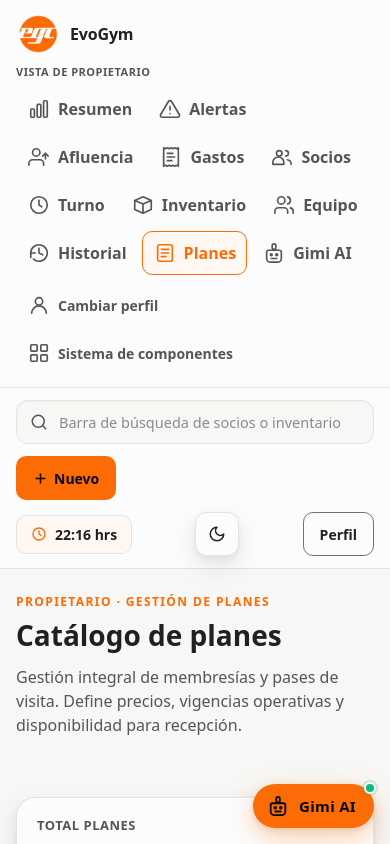
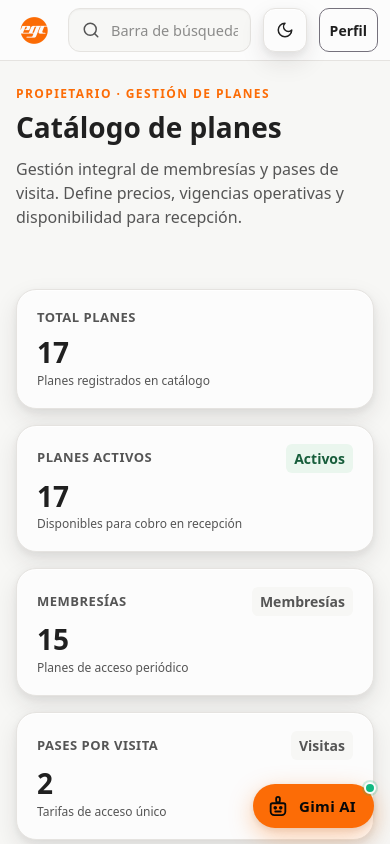
Before and after one commit to SirDaarick/EvoGym, a React (Vite) app in the folder frontend/: page /owner/plans in a window 390 px wide. Shown: the top 844 px of the page. Built offline with nearby package versions, Linux system fonts and the light colour scheme; some icons are missing.

Commit message:
feat(mobile): add compact shell navigation drawer

```diff
--- a/frontend/src/app/App.tsx
+++ b/frontend/src/app/App.tsx
@@ -105,6 +105,10 @@ export function App() {
   const [sidebarPinned, setSidebarPinned] = useState(false);
   const [sidebarHovered, setSidebarHovered] = useState(false);
   const [sidebarFocused, setSidebarFocused] = useState(false);
+  const [mobileNavOpen, setMobileNavOpen] = useState(false);
+  const touchStart = useRef<{ x: number; y: number } | null>(null);
+  const mobileNavOpener = useRef<HTMLButtonElement>(null);
+  const mobileNavClose = useRef<HTMLButtonElement>(null);
   const sidebarExpanded = sidebarPinned || sidebarHovered || sidebarFocused;
   const role: Role = location.pathname.startsWith('/reception/') ? 'RECEPTION' : location.pathname.startsWith('/owner/') ? 'OWNER' : catalogRole;
   const items = navigation.filter(item => item.roles.includes(role));
@@ -114,6 +118,19 @@ export function App() {
     setSidebarHovered(false);
     setSidebarFocused(false);
   }, [location.pathname]);
+
+  useEffect(() => {
+    if (!mobileNavOpen) return;
+    mobileNavClose.current?.focus();
+    function closeOnEscape(event: KeyboardEvent) {
+      if (event.key === 'Escape') {
+        setMobileNavOpen(false);
+        mobileNavOpener.current?.focus();
+      }
+    }
+    document.addEventListener('keydown', closeOnEscape);
+    return () => document.removeEventListener('keydown', closeOnEscape);
+  }, [mobileNavOpen]);
 
   useEffect(() => {
     function syncTheme() {
@@ -176,9 +193,24 @@ export function App() {
 
   if (location.pathname === '/') return <RouteBoundary key="profiles"><StaffProfileSelection /></RouteBoundary>;
 
-  return <div className="app-shell">
+  return <div className="app-shell" onTouchStart={event => {
+    const target = event.target as HTMLElement;
+    if (target.closest('input, textarea, select, button, a, [contenteditable="true"], [data-horizontal-scroll]')) return;
+    const touch = event.touches[0];
+    touchStart.current = touch ? { x: touch.clientX, y: touch.clientY } : null;
+  }} onTouchEnd={event => {
+    const start = touchStart.current;
+    touchStart.current = null;
+    const touch = event.changedTouches[0];
+    if (!start || !touch) return;
+    const dx = touch.clientX - start.x;
+    const dy = touch.clientY - start.y;
+    if (Math.abs(dx) < 80 || Math.abs(dx) < Math.abs(dy) * 1.4) return;
+    if (dx > 0 && start.x < 32) setMobileNavOpen(true);
+  }}>
     <a href="#main-content" className="skip-link">Ir al contenido</a>
-    <aside className="sidebar" aria-label="Barra lateral" data-expanded={sidebarExpanded} onClickCapture={event => {
+    {mobileNavOpen && <button className="mobile-nav-backdrop" type="button" aria-label="Descartar menú" onClick={() => setMobileNavOpen(false)} />}
+    <aside className="sidebar" aria-label={mobileNavOpen ? 'Navegación principal' : 'Barra lateral'} role={mobileNavOpen ? 'dialog' : undefined} aria-modal={mobileNavOpen ? true : undefined} data-mobile-open={mobileNavOpen} data-expanded={sidebarExpanded} onClickCapture={event => {
       if (!debugPerformance || !(event.target instanceof Element)) return;
       const link = event.target.closest('a');
       if (link) console.info('[evogym:perf] Sidebar navigation click', {
@@ -206,13 +238,15 @@ export function App() {
       }
     }}>
       <div className="sidebar-head"><Link className="brand" to={homePath(role)} title="EvoGym"><img src={logo} alt="EvoGym" width={128} height={124} /><span aria-hidden="true">EvoGym</span></Link>
+        <button ref={mobileNavClose} className="mobile-nav-close" type="button" tabIndex={mobileNavOpen ? 0 : -1} aria-label="Cerrar navegación" onClick={() => { setMobileNavOpen(false); mobileNavOpener.current?.focus(); }}>×</button>
         <button className="sidebar-toggle" type="button" aria-label={sidebarPinned ? 'Liberar barra lateral' : 'Fijar barra lateral'} aria-pressed={sidebarPinned} aria-expanded={sidebarExpanded} onClick={() => setSidebarPinned(value => !value)} title={sidebarPinned ? 'Liberar barra lateral' : 'Fijar barra lateral'}><span aria-hidden="true">{sidebarPinned ? '‹' : '›'}</span></button></div>
       <p className="sidebar-caption">{role === 'OWNER' ? 'Vista de propietario' : 'Vista de recepción'}</p>
-      <nav aria-label="Navegación principal">{items.map(item => <NavLink key={item.slug} to={rolePath(role, item.slug)} aria-label={item.label} title={item.label}><NavIcon name={item.slug} /><span className="sidebar-label" aria-hidden="true">{item.label}</span></NavLink>)}</nav>
+      <nav aria-label="Navegación principal">{items.map(item => <NavLink key={item.slug} to={rolePath(role, item.slug)} aria-label={item.label} title={item.label} onClick={() => setMobileNavOpen(false)}><NavIcon name={item.slug} /><span className="sidebar-label" aria-hidden="true">{item.label}</span></NavLink>)}</nav>
       <div className="sidebar-bottom"><Link to="/" aria-label="Cambiar perfil" title="Cambiar perfil"><NavIcon name="profile" /><span className="sidebar-label" aria-hidden="true">Cambiar perfil</span></Link><Link to="/components" aria-label="Sistema de componentes" title="Sistema de componentes"><NavIcon name="components" /><span className="sidebar-label" aria-hidden="true">Sistema de componentes</span></Link></div>
     </aside>
     <div className="workspace">
       <header className="demo-bar">
+        <button ref={mobileNavOpener} className="mobile-brand-opener" type="button" aria-label="Abrir navegación" aria-expanded={mobileNavOpen} onClick={() => setMobileNavOpen(true)}><img src={logo} alt="" width={32} height={32} /></button>
         <div className="header-left-spacer" aria-hidden="true" />
         <div className="header-search-group">
           <MemberSearch key={`${resetVersion}-${role}`} role={role} />
--- a/frontend/src/styles.css
+++ b/frontend/src/styles.css
@@ -139,6 +139,7 @@
   .skip-link:focus { top: 12px; }
 }
 
+.mobile-brand-opener, .mobile-nav-close { display: none; }
 @media (max-width: 1000px) {
   .demo-bar { grid-template-columns: 1fr; justify-items: center; padding: 12px 20px; gap: 12px; }
   .header-left-spacer { display: none; }
@@ -148,7 +149,12 @@
 }
 @media (max-width: 720px) {
   .app-shell { display: block; }
-  .sidebar, .sidebar[data-expanded="true"] { width: 100%; min-width: 0; max-width: 100%; position: static; height: auto; max-height: none; padding: 12px 16px; border-right: none; border-bottom: 1px solid var(--color-divider); overflow: visible; box-shadow: none; transition: none; }
+  .sidebar, .sidebar[data-expanded="true"] { box-sizing: border-box; width: min(84vw, 320px); min-width: 0; max-width: 100%; position: fixed; top: 0; left: 0; bottom: 0; height: 100vh; height: 100dvh; max-height: none; padding: calc(16px + env(safe-area-inset-top)) 16px calc(16px + env(safe-area-inset-bottom)); border-right: 1px solid var(--color-divider); border-bottom: 0; overflow-x: hidden; overflow-y: auto; box-shadow: 10px 0 32px rgba(0,0,0,.18); z-index: 120; transform: translateX(-105%); visibility: hidden; transition: transform 220ms ease, visibility 220ms; }
+  .sidebar[data-mobile-open="true"] { transform: translateX(0); visibility: visible; }
+  .mobile-nav-backdrop { position: fixed; inset: 0; z-index: 110; border: 0; background: rgba(15, 23, 42, .48); }
+  .mobile-nav-close { display: grid; place-items: center; border: 1px solid var(--color-divider); border-radius: 8px; background: var(--color-surface); color: var(--color-ink); width: 40px; height: 40px; font-size: 24px; }
+  .mobile-brand-opener { display: grid; place-items: center; flex: none; padding: 0; border: 0; background: transparent; width: 40px; height: 40px; }
+  .mobile-brand-opener img { width: 32px; height: 32px; object-fit: contain; }
   .workspace { margin-left: 0; }
   .sidebar-head { justify-content: space-between; }
   .brand span, .sidebar[data-expanded="true"] .brand span { max-width: 145px; opacity: 1; white-space: normal; transition: none; }
@@ -159,8 +165,17 @@
   .sidebar-label, .sidebar[data-expanded="true"] .sidebar-label { max-width: none; opacity: 1; transition: none; }
   .sidebar-bottom { display: flex; flex-wrap: wrap; padding: 8px 0 0; margin: 0; }
   .sidebar-note, .sidebar[data-expanded="true"] .sidebar-note { display: none; }
-  .demo-bar { padding: 12px 16px; }
-  .header-actions { width: 100%; justify-content: space-between; }
+  .demo-bar { display: flex; position: sticky; top: 0; z-index: 80; padding: calc(8px + env(safe-area-inset-top)) 12px 8px; gap: 10px; min-height: 56px; }
+  .demo-bar .header-search-group { flex: 1; min-width: 0; width: auto; }
+  .demo-bar .header-search-group .header-new-btn, .header-clock, .theme-toggle { display: none; }
+  .header-actions { width: auto; flex: none; }
+  .header-profile-btn { min-height: 40px; padding: 8px 10px; }
+  .header-search-group .global-member-search { width: 100%; }
+  .brand span, .sidebar[data-expanded="true"] .brand span { max-width: 0; opacity: 0; }
+  .sidebar-caption, .sidebar[data-expanded="true"] .sidebar-caption { opacity: 1; height: auto; line-height: normal; margin: 8px 0; }
+  .sidebar-label, .sidebar[data-expanded="true"] .sidebar-label { max-width: 155px; opacity: 1; }
+  .sidebar nav { display: grid; margin-top: 6px; }
+  .sidebar-bottom { display: grid; padding-top: 16px; }
   .demo-footer-card { flex-direction: column; align-items: flex-start; }
   .demo-controls { width: 100%; flex-wrap: wrap; }
   .demo-controls label { max-width: none; flex: 1 1 210px; }
```
Also changed, not shown: 2 other files (tests, documents, lock files or other folders).
